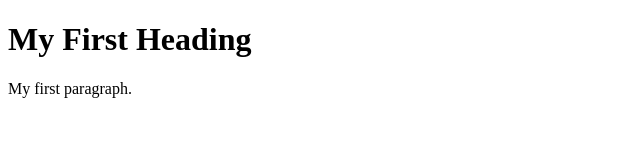
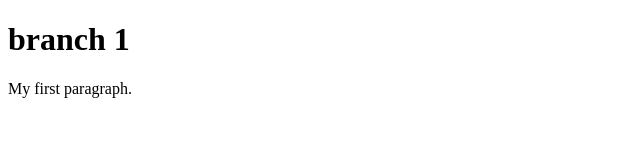
Before and after one commit to shruthi-21/Bosch, a plain HTML site: page index.html in a window 1280 px wide. Shown: the whole page, without its empty margins (0-640 px from the left). Drawn offline with Linux system fonts and the light colour scheme.

Commit message:
first commit

```diff
--- a/index.html
+++ b/index.html
@@ -2,7 +2,7 @@
 <html>
 <body>
 
-<h1>My First Heading</h1>
+<h1>branch 1</h1>
 
 <p>My first paragraph.</p>
 
```
